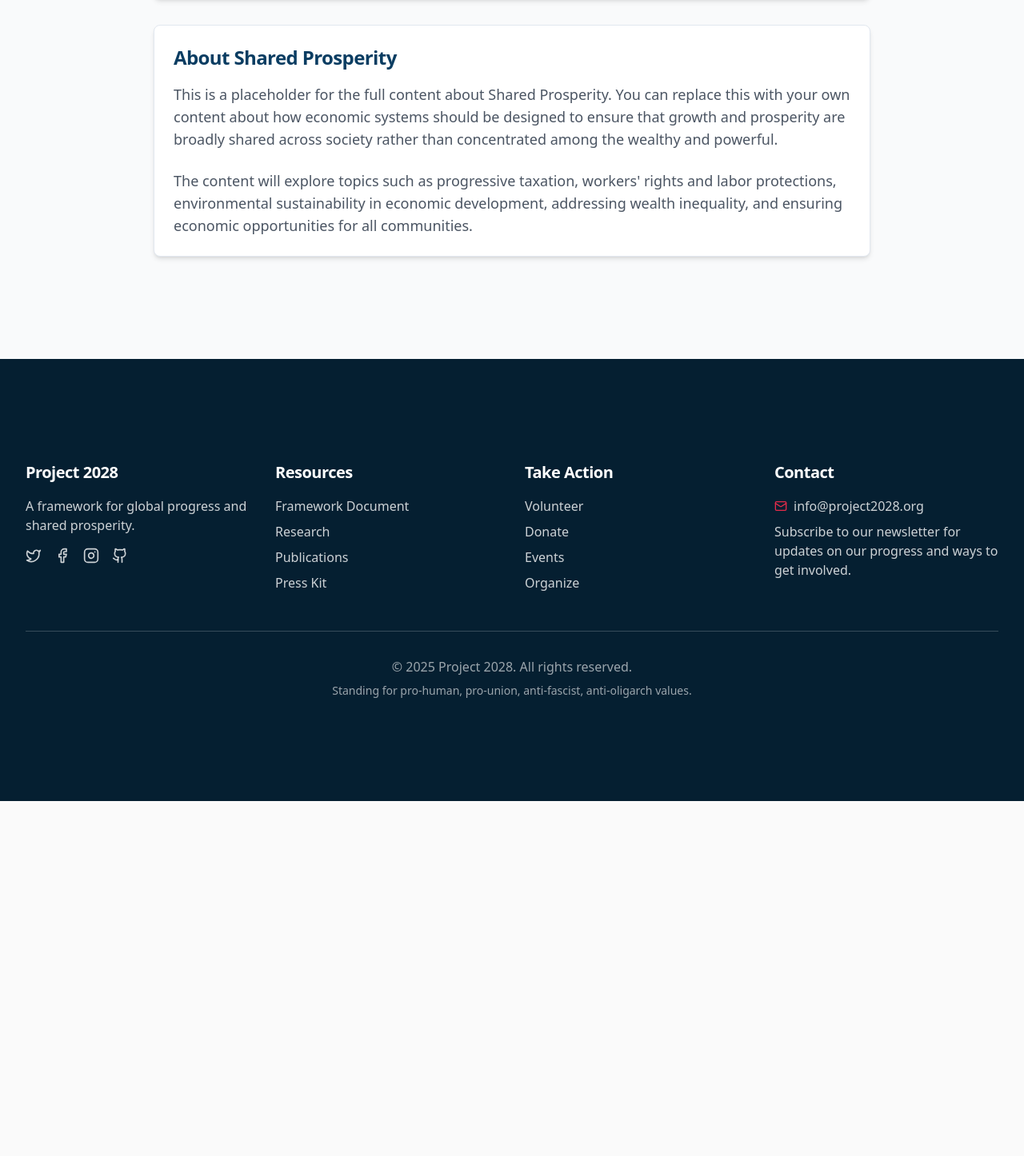
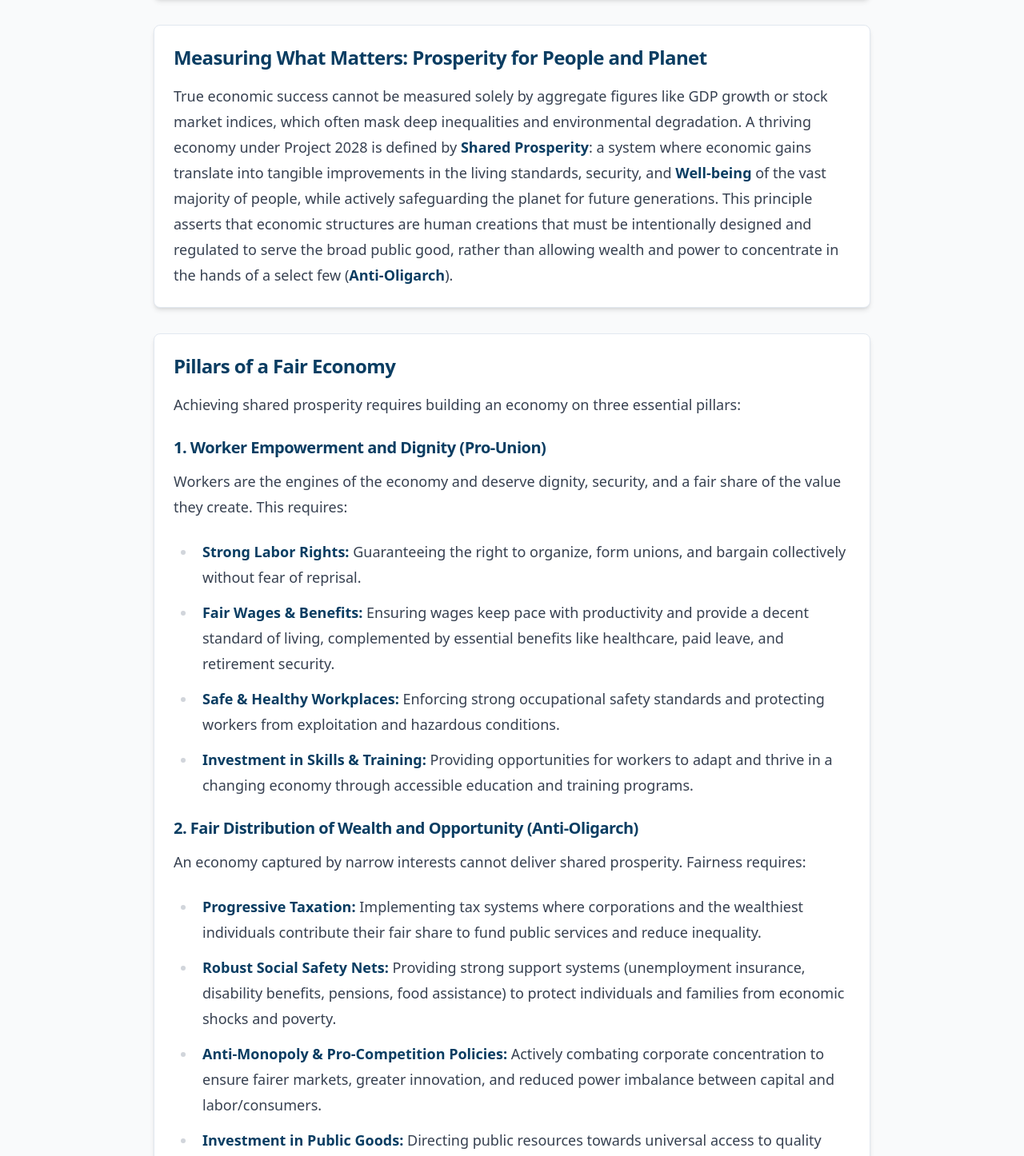
Before and after one commit to the-don-stone/project-2028, a React (Vite) app: page /principle4 in a window 1280 px wide. Shown: the part 1104-2550 px from the top of the page at 80% size. Before the commit the page ends 2106 px from the top, so only its background shows below. Built offline with nearby package versions, Linux system fonts and the light colour scheme.

Commit message:
Add Shared Prosperity content
Implement content for the Principle 4 page, detailing the concept of Shared Prosperity, its pillars, policy levers, and connections to other principles.

```diff
--- a/src/pages/Principle4.tsx
+++ b/src/pages/Principle4.tsx
@@ -48,11 +48,74 @@ const Principle4 = () => {
             <div className="space-y-8">
               <Card className="shadow-md hover:shadow-lg transition-shadow duration-300">
                 <CardContent className="pt-6">
-                  <h2 className="text-2xl font-bold text-project-blue mb-4">About Shared Prosperity</h2>
+                  <h2 className="text-2xl font-bold text-project-blue mb-4">Measuring What Matters: Prosperity for People and Planet</h2>
                   <div className="prose prose-lg max-w-none">
-                    <p className="text-lg text-gray-600">This is a placeholder for the full content about Shared Prosperity. You can replace this with your own content about how economic systems should be designed to ensure that growth and prosperity are broadly shared across society rather than concentrated among the wealthy and powerful.</p>
+                    <p>True economic success cannot be measured solely by aggregate figures like GDP growth or stock market indices, which often mask deep inequalities and environmental degradation. A thriving economy under Project 2028 is defined by <strong>Shared Prosperity</strong>: a system where economic gains translate into tangible improvements in the living standards, security, and <strong>Well-being</strong> of the vast majority of people, while actively safeguarding the planet for future generations. This principle asserts that economic structures are human creations that must be intentionally designed and regulated to serve the broad public good, rather than allowing wealth and power to concentrate in the hands of a select few (<strong>Anti-Oligarch</strong>).</p>
+                  </div>
+                </CardContent>
+              </Card>
 
-                    <p className="text-lg text-gray-600">The content will explore topics such as progressive taxation, workers' rights and labor protections, environmental sustainability in economic development, addressing wealth inequality, and ensuring economic opportunities for all communities.</p>
+              <Card className="shadow-md hover:shadow-lg transition-shadow duration-300">
+                <CardContent className="pt-6">
+                  <h2 className="text-2xl font-bold text-project-blue mb-4">Pillars of a Fair Economy</h2>
+                  <div className="prose prose-lg max-w-none">
+                    <p>Achieving shared prosperity requires building an economy on three essential pillars:</p>
+
+                    <h3 className="text-xl font-bold text-project-blue mt-6 mb-3">1. Worker Empowerment and Dignity (<strong>Pro-Union</strong>)</h3>
+                    <p>Workers are the engines of the economy and deserve dignity, security, and a fair share of the value they create. This requires:</p>
+                    <ul>
+                      <li><strong>Strong Labor Rights:</strong> Guaranteeing the right to organize, form unions, and bargain collectively without fear of reprisal.</li>
+                      <li><strong>Fair Wages & Benefits:</strong> Ensuring wages keep pace with productivity and provide a decent standard of living, complemented by essential benefits like healthcare, paid leave, and retirement security.</li>
+                      <li><strong>Safe & Healthy Workplaces:</strong> Enforcing strong occupational safety standards and protecting workers from exploitation and hazardous conditions.</li>
+                      <li><strong>Investment in Skills & Training:</strong> Providing opportunities for workers to adapt and thrive in a changing economy through accessible education and training programs.</li>
+                    </ul>
+
+                    <h3 className="text-xl font-bold text-project-blue mt-6 mb-3">2. Fair Distribution of Wealth and Opportunity (<strong>Anti-Oligarch</strong>)</h3>
+                    <p>An economy captured by narrow interests cannot deliver shared prosperity. Fairness requires:</p>
+                    <ul>
+                      <li><strong>Progressive Taxation:</strong> Implementing tax systems where corporations and the wealthiest individuals contribute their fair share to fund public services and reduce inequality.</li>
+                      <li><strong>Robust Social Safety Nets:</strong> Providing strong support systems (unemployment insurance, disability benefits, pensions, food assistance) to protect individuals and families from economic shocks and poverty.</li>
+                      <li><strong>Anti-Monopoly & Pro-Competition Policies:</strong> Actively combating corporate concentration to ensure fairer markets, greater innovation, and reduced power imbalance between capital and labor/consumers.</li>
+                      <li><strong>Investment in Public Goods:</strong> Directing public resources towards universal access to quality education, healthcare, childcare, housing, and infrastructure, leveling the playing field and creating broad opportunities.</li>
+                      <li><strong>Curbing Financial Speculation:</strong> Regulating financial markets to prioritize long-term productive investment over destabilizing short-term speculation.</li>
+                    </ul>
+
+                    <h3 className="text-xl font-bold text-project-blue mt-6 mb-3">3. Environmental Sustainability (<strong>Pro-Science</strong>)</h3>
+                    <p>Long-term prosperity is impossible on a degraded planet. Economic activity must operate within ecological limits. This necessitates:</p>
+                    <ul>
+                      <li><strong>Integrating Environmental Costs:</strong> Ensuring that the environmental damage caused by economic activities (e.g., pollution, carbon emissions) is accounted for and paid for, often through regulation or carbon pricing mechanisms informed by <strong>Evidence-Based Policy</strong>.</li>
+                      <li><strong>Investing in Green Transitions:</strong> Actively supporting the shift to renewable energy, sustainable agriculture, circular economy models, and green infrastructure, creating new jobs and industries.</li>
+                      <li><strong>Conservation & Restoration:</strong> Protecting biodiversity, vital ecosystems, and natural resources that underpin both human well-being and economic stability.</li>
+                    </ul>
+                  </div>
+                </CardContent>
+              </Card>
+
+              <Card className="shadow-md hover:shadow-lg transition-shadow duration-300">
+                <CardContent className="pt-6">
+                  <h2 className="text-2xl font-bold text-project-blue mb-4">Policy Levers for Inclusive Growth</h2>
+                  <div className="prose prose-lg max-w-none">
+                    <p>Governments have a critical role in shaping economic systems to achieve shared prosperity. Key policy levers include progressive taxation, strong enforcement of labor laws, antitrust actions, targeted public investments, robust social programs, campaign finance reform to reduce corporate influence (<strong>Democratic Resilience</strong>), and environmental regulations aligned with scientific consensus. This is not about rejecting markets, but about structuring them with rules and safeguards that ensure they produce broadly beneficial outcomes.</p>
+                  </div>
+                </CardContent>
+              </Card>
+
+              <Card className="shadow-md hover:shadow-lg transition-shadow duration-300">
+                <CardContent className="pt-6">
+                  <h2 className="text-2xl font-bold text-project-blue mb-4">Countering Economic Concentration and Oligarchy</h2>
+                  <div className="prose prose-lg max-w-none">
+                    <p>Extreme concentration of wealth poses a direct threat not only to shared prosperity but also to <strong>Democratic Resilience</strong>. Wealth translates into political power, allowing oligarchic interests to rig the rules further in their favor, creating a vicious cycle. Policies promoting shared prosperity – such as progressive taxation, empowering workers, and curbing monopolies – are essential tools for decentralizing economic and political power, ensuring the economy serves the <strong>Pro-People</strong> goals of the society, not the narrow interests of an elite.</p>
+                  </div>
+                </CardContent>
+              </Card>
+
+              <Card className="shadow-md hover:shadow-lg transition-shadow duration-300">
+                <CardContent className="pt-6">
+                  <h2 className="text-2xl font-bold text-project-blue mb-4">Interconnections: Economy, Democracy, and Well-being</h2>
+                  <div className="prose prose-lg max-w-none">
+                    <p>Shared prosperity is intrinsically linked to the other principles of Project 2028. It provides the material foundation for <strong>Human Dignity and Well-being</strong>. It strengthens <strong>Democratic Resilience</strong> by reducing corrosive inequality and fostering social cohesion. Achieving it requires <strong>Evidence-Based Policy</strong> to understand what works, and its benefits must be distributed according to principles of <strong>Equity and Inclusion</strong>. It cannot be achieved without respecting environmental limits revealed by <strong>Science</strong>, nor pursued in isolation (<strong>Global Cooperation</strong>).</p>
+
+                    <p>By committing to Shared Prosperity, we envision an economy that fosters widespread opportunity, security, and dignity, operating in harmony with the environment and accountable to the needs of all people.</p>
                   </div>
                 </CardContent>
               </Card>
```
